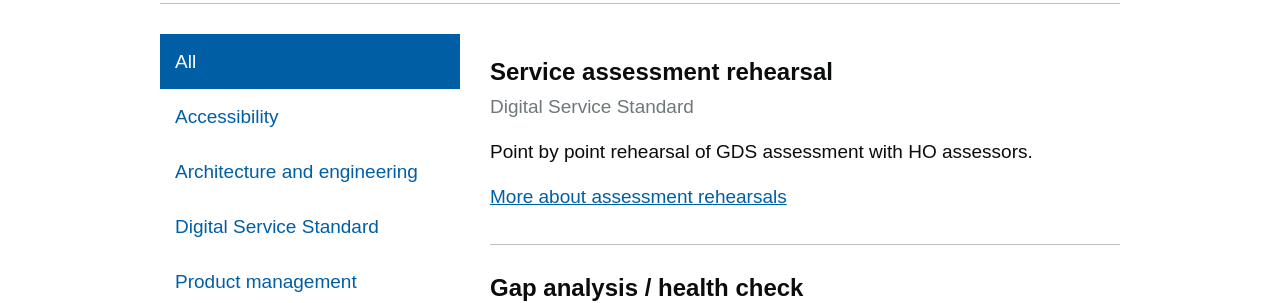
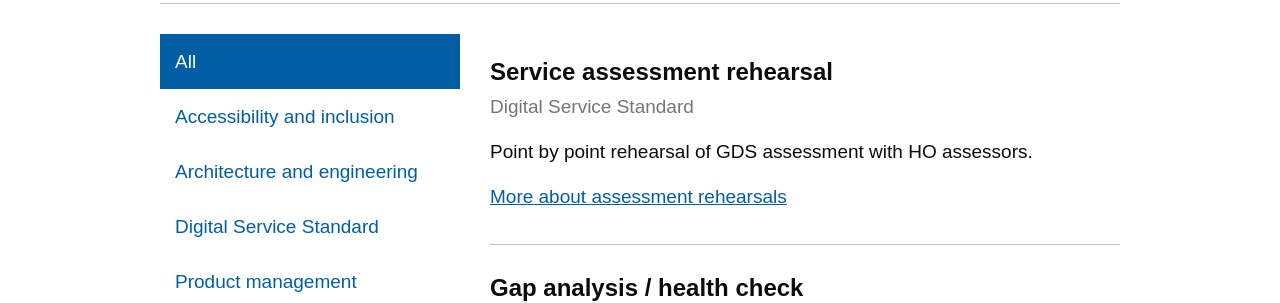
Before and after one commit to Abdul2/coe, a Jekyll site: the page built from index.md, in a window 1280 px wide and 900 px high. Shown: the part 402-705 px from the top of the window. Built offline with Jekyll 4.4.1, drawn with Linux system fonts in a browser that asks for light colours.

Commit message:
content: add inclusion to accessibility

```diff
--- a/_includes/meta-filter.html
+++ b/_includes/meta-filter.html
@@ -4,7 +4,7 @@
     <a href="#0" class="active jsMetaFilter">All</a>
   </li>
   <li>
-    <a href="#0" class="jsMetaFilter">Accessibility</a>
+    <a href="#0" class="jsMetaFilter">Accessibility and inclusion</a>
   </li>
   <li>
     <a href="#0" class="jsMetaFilter">Architecture and engineering</a>
```
